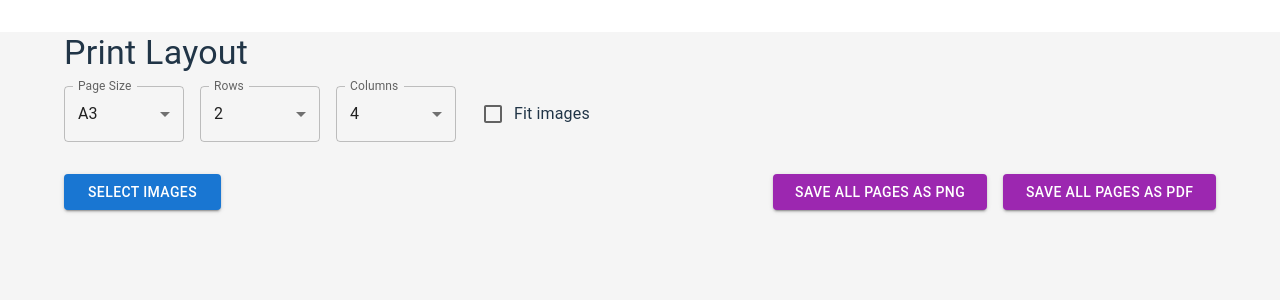
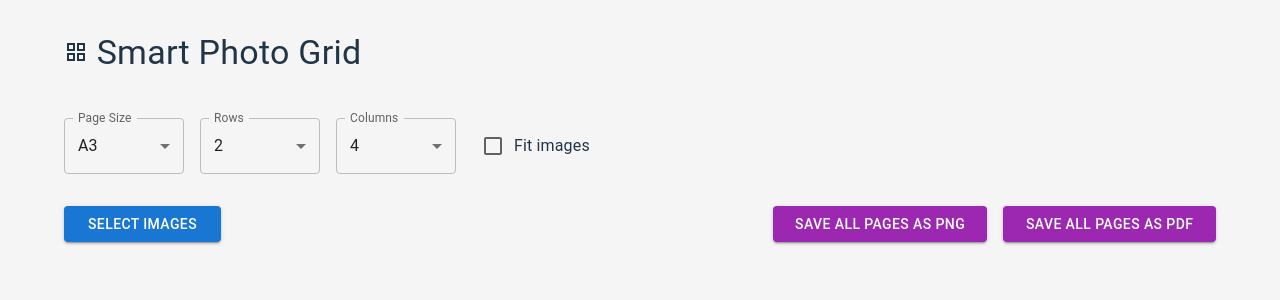
Before and after one commit to zivglik/Image2A3, a React (Vite) app: page / in a window 1280 px wide. Shown: the top 300 px of the page. Built offline with nearby package versions, Linux system fonts and the light colour scheme.

Commit message:
add icon and fix title

```diff
--- a/package.json
+++ b/package.json
@@ -24,6 +24,7 @@
   },
   "devDependencies": {
     "@eslint/js": "^9.21.0",
+    "@mui/icons-material": "^6.4.11",
     "@types/react": "^19.0.10",
     "@types/react-dom": "^19.0.4",
     "@vitejs/plugin-react": "^4.3.4",
--- a/src/App.tsx
+++ b/src/App.tsx
@@ -1,4 +1,5 @@
 import React, { useState, useRef } from 'react';
+import GridViewIcon from '@mui/icons-material/GridView';
 import {
   Box,
   Button,
@@ -101,9 +102,11 @@ function App() {
 
   return (
     <Container maxWidth="lg" sx={{ px: { xs: 2, sm: 3 } }}>
-      <Box sx={{ my: 4, textAlign: 'left' }}>
-        <Typography variant="h4" component="h1" gutterBottom>
-          Print Layout
+      <Box sx={{ textAlign: 'left' }}>
+        <Typography sx={{ py: 4 }} variant="h4" component="h1" gutterBottom>
+    <GridViewIcon/> Smart Photo Grid
+
+
         </Typography>
 
         <Stack
```
Also changed, not shown: 1 other file (tests, documents, lock files or other folders).
